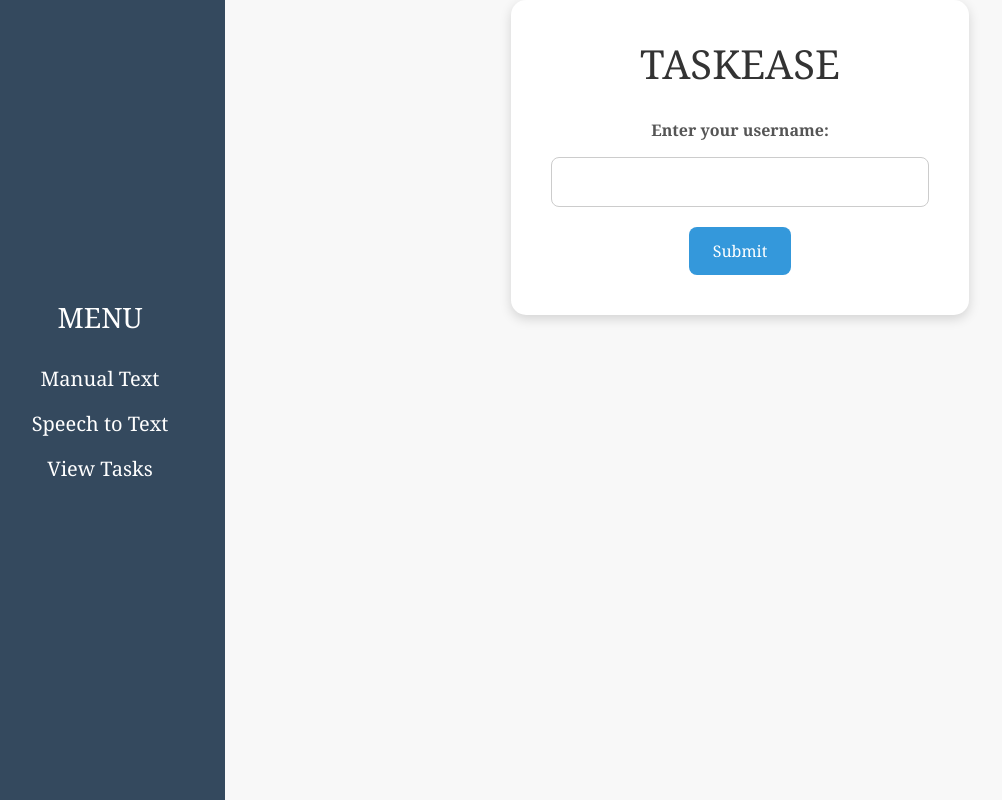
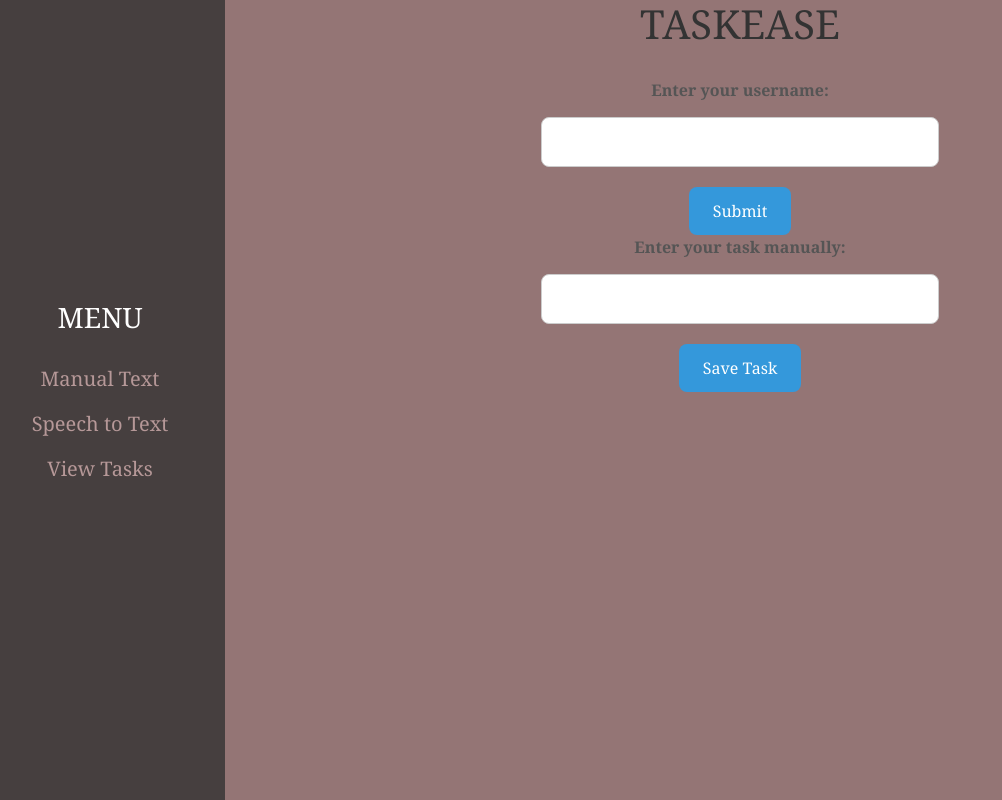
Before and after one commit to GaayathriMellacheruvu/Tasks, a plain HTML site: page index.html in a window 1280 px wide. Both pictures are taken after a click on the link "Manual Text". Shown: the whole page, without its empty margins (25-1027 px from the left). Drawn offline with nearby package versions, Linux system fonts and the light colour scheme.

Commit message:
index.html

```diff
--- a/index.html
+++ b/index.html
@@ -9,35 +9,34 @@
 </head>
     <style>/* --- General Styles --- */
 body {
-    font-family: 'Georgia', serif; /* Elegant serif font for a classic touch */
-    background-color: #f8f8f8; /* Light gray background for sophistication */
+    font-family: 'Georgia', serif;
+    background-color: #947575;
     margin: 0;
     padding: 0;
     display: flex;
     flex-direction: column;
     align-items: center;
     justify-content: center;
-    height: 100vh;
+    min-height: 100vh;
 }
 
 #container {
     background-color: #fff;
-    border-radius: 15px; /* Increased border-radius for a softer look */
-    box-shadow: 0 4px 12px rgba(0, 0, 0, 0.15); /* Subtle shadow for depth */
+    border-radius: 15px;
+    box-shadow: 0 4px 12px rgba(0, 0, 0, 0.15);
     width: 100%;
-    max-width: 900px; /* Increased max-width for a more spacious feel */
+    max-width: 1200px;
     padding: 40px;
-    box-sizing: border-box;
+    box-sizing: content-box;
     text-align: center;
-    display: flex;
+    display:contents; /* Use flex to center the container horizontally */
     flex-direction: column;
     align-items: center;
-    margin: 0 auto;
+    margin: auto; /* Set margin to auto to center horizontally */
 }
-
 /* --- Menu Styles --- */
 #menu {
-    background-color: #34495e; /* Deep blue background for elegance */
+    background-color: #463f3f;
     color: #fff;
     padding: 30px;
     width: 250px;
@@ -53,8 +52,8 @@ body {
 }
 
 #menu h2 {
-    margin-bottom: 30px; /* Increased margin for better spacing */
-    font-size: 28px; /* Larger font size for emphasis */
+    margin-bottom: 30px;
+    font-size: 28px;
 }
 
 #menu ul {
@@ -65,18 +64,18 @@ body {
 }
 
 #menu li {
-    margin-bottom: 15px; /* Increased margin for better spacing */
+    margin-bottom: 15px;
 }
 
 #menu a {
     text-decoration: none;
-    color: #fff;
-    font-size: 20px; /* Larger font size for better readability */
+    color: #b69898;
+    font-size: 20px;
     transition: color 0.3s;
 }
 
 #menu a:hover {
-    color: #ecf0f1; /* Lighter color on hover for better contrast */
+    color: #463f3f;
 }
 
 /* --- Content Styles --- */
@@ -88,13 +87,13 @@ body {
 }
 
 #menu.open ~ #content {
-    padding-left: 300px; /* Adjusted padding for a wider menu */
+    padding-left: 300px;
 }
 
 h1 {
     color: #333;
-    font-size: 2.5em; /* Larger font size for a prominent header */
-    margin-bottom: 30px; /* Increased margin for better spacing */
+    font-size: 2.5em;
+    margin-bottom: 30px;
 }
 
 /* --- Input and Button Styles --- */
@@ -106,19 +105,21 @@ label {
 }
 
 input {
-    width: 100%;
+    width: 100%; /* Set the width to 100% */
     padding: 12px;
-    margin-bottom: 20px; /* Increased margin for better spacing */
+    margin-bottom: 20px;
     box-sizing: border-box;
     border: 1px solid #ccc;
-    border-radius: 8px; /* Rounded corners for a softer look */
+    border-radius: 8px;
     font-family: inherit;
+    align-items: center;
+    align-self: center;
 }
 
 button {
-    background-color: #3498db; /* Slightly modified button color for consistency */
+    background-color: #3498db;
     color: #fff;
-    padding: 12px 24px; /* Increased padding for a more substantial button */
+    padding: 12px 24px;
     border: none;
     border-radius: 8px;
     cursor: pointer;
@@ -126,23 +127,25 @@ button {
 }
 
 button:hover {
-    background-color: #2980b9; /* Lighter color on hover for better feedback */
+    background-color: #2980b9;
 }
-
 /* --- Task Manager Styles --- */
 #taskManager {
     display: none;
     flex-direction: column;
     align-items: center;
     width: 100%;
+    display: contents;
 }
 
 /* --- Task Item Styles --- */
 .task-item {
-    margin-bottom: 30px; /* Increased margin for better spacing */
+    margin-bottom: 30px;
     padding: 30px;
-    background-color: #f9f9f9; /* Slightly modified background color for better contrast */
+    background-color: #f9f9f9;
+    display: contents;
 }
+
 </style>
 <body>
     <div id="menu">
```
